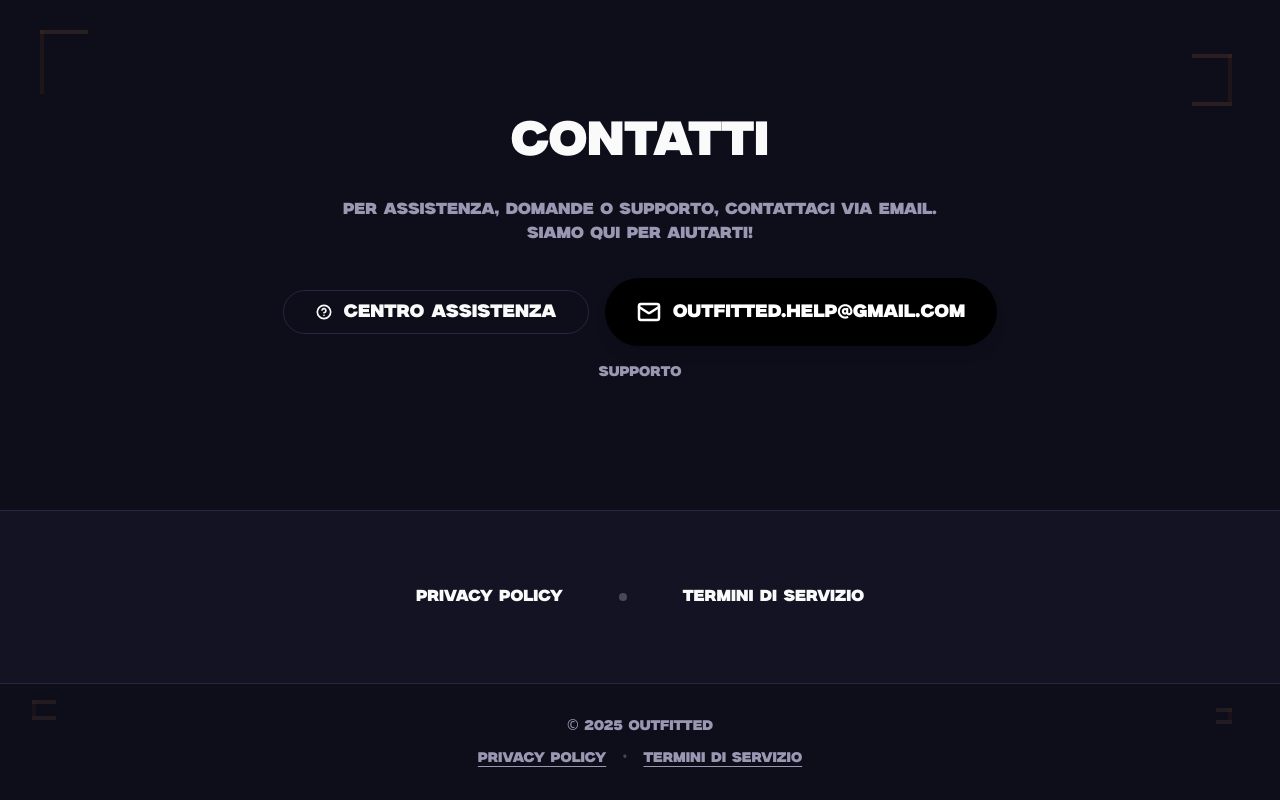
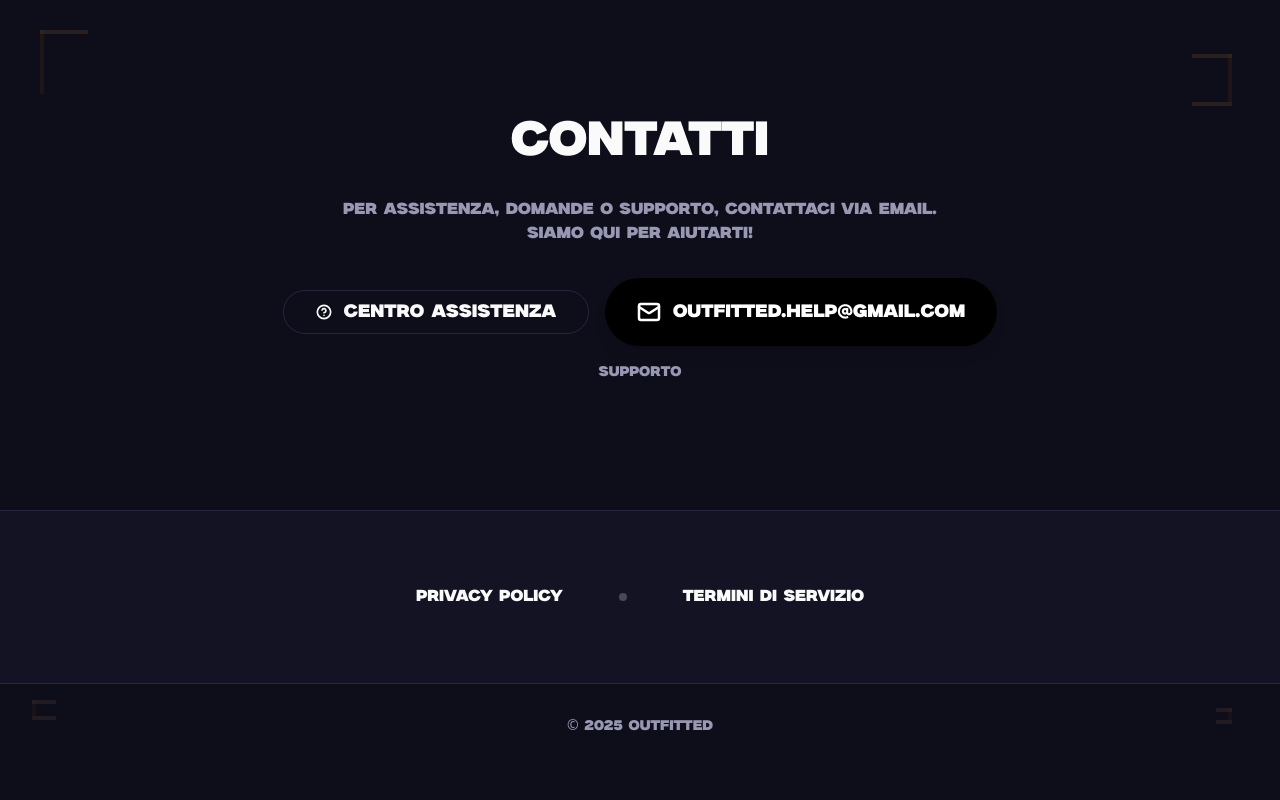
Before and after one commit to jiortry/outfittedstudio, a React (Vite) app: page / in a window 1280 px wide. Shown: the part 2098-2898 px from the top of the page. After the commit the page ends 2866 px from the top, so only its background shows below. Built offline with nearby package versions, Linux system fonts and the light colour scheme; the HTML template or start-up script is replaced by a standard one.

Commit message:
Rimuovi link Privacy e ToS dal footer, mantieni solo quelli nella sezione legale / Remove Privacy and ToS links from footer, keep only those in legal section

```diff
--- a/src/pages/Index.tsx
+++ b/src/pages/Index.tsx
@@ -478,29 +478,10 @@
           <div className="absolute top-9 right-12 w-4 h-1 bg-wood-accent opacity-15 shadow-sm"></div>
         </div>
 
-        <div className="container mx-auto max-w-6xl text-center relative z-10 space-y-3">
+        <div className="container mx-auto max-w-6xl text-center relative z-10">
           <p className="text-xs sm:text-sm text-muted-foreground animate-fade-in-up" style={{animationDelay: '0.1s'}}>
             © 2025 Outfitted
           </p>
-          {/* Additional links in footer for compliance - visible without login */}
-          {/* Using HTML anchor tags instead of React Router Link so crawlers can detect the links */}
-          <div className="flex flex-wrap items-center justify-center gap-3 sm:gap-4 text-xs sm:text-sm">
-            <a
-              href="https://outfittedstudio.it/privacy"
-              className="text-muted-foreground hover:text-foreground underline underline-offset-4 transition-colors"
-              aria-label={language === "it" ? "Privacy Policy" : "Privacy Policy"}
-            >
-              {t.privacyPolicy}
-            </a>
-            <span className="text-muted-foreground/40">•</span>
-            <a
-              href="https://outfittedstudio.it/tos"
-              className="text-muted-foreground hover:text-foreground underline underline-offset-4 transition-colors"
-              aria-label={language === "it" ? "Termini di Servizio" : "Terms of Service"}
-            >
-              {t.termsOfService}
-            </a>
-          </div>
         </div>
       </footer>
     </div>
```
